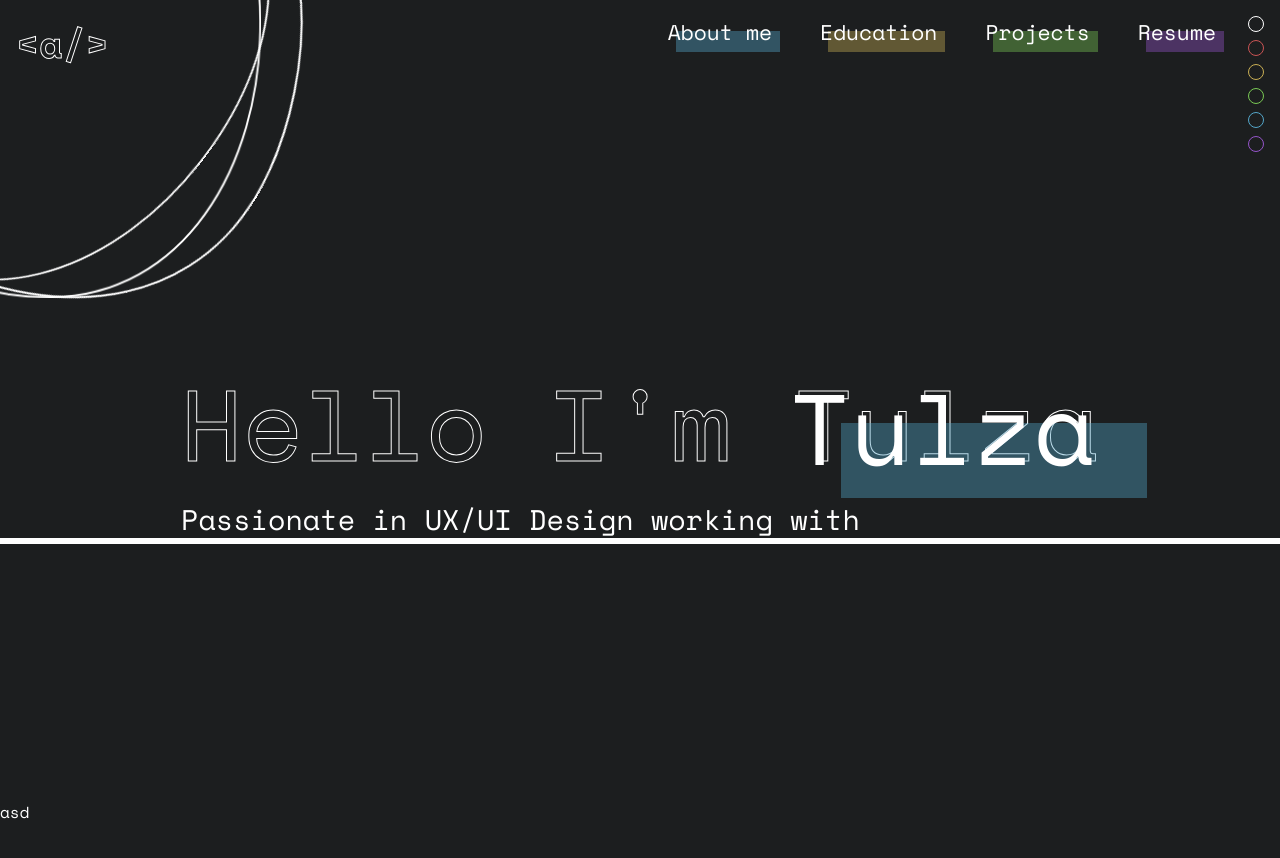
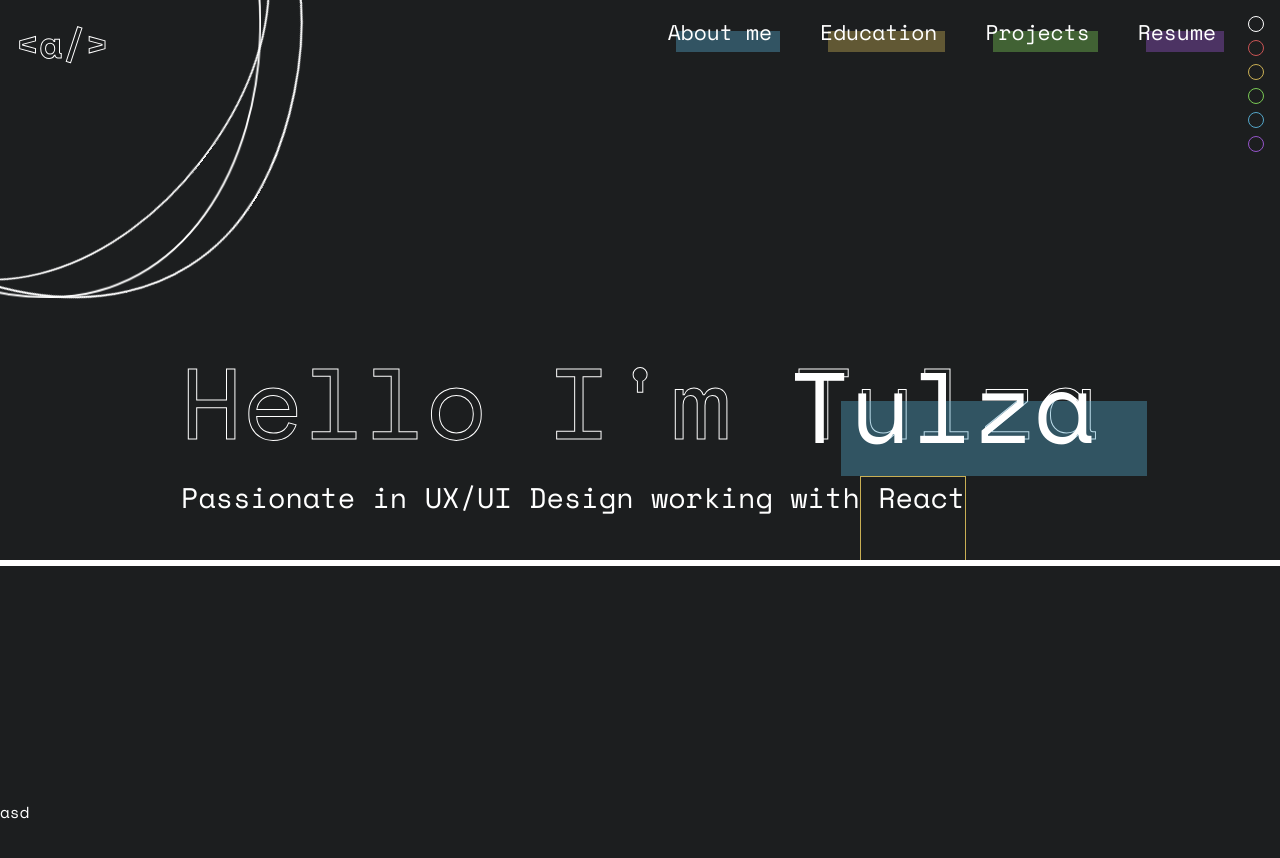
Before and after one commit to tulza/Tulza-dev-old, a React (Vite) app: page / in a window 1280 px wide. Shown: the top 858 px of the page. Built offline with nearby package versions, Linux system fonts and the light colour scheme.

Commit message:
swapping out text

```diff
--- a/src/Components/Navigation/NavigationBar.jsx
+++ b/src/Components/Navigation/NavigationBar.jsx
@@ -1,7 +1,54 @@
 import React from "react";
+import { highlightBox } from "../framer-variant";
+import { motion } from "framer-motion";
+import clsx from "clsx";
+
+const A = () => {
+  return (
+    <>
+      {/* this is <a/> */}
+      <motion.span
+        className="white-stroke cursor-pointer text-3xl font-bold text-transparent"
+        whileHover={{ color: "#fff" }}
+      >
+        &lt;a/&zwnj;&gt;
+      </motion.span>
+    </>
+  );
+};
 
 const NavigationBar = () => {
-  return <div className="sticky bg-accent top-0">NavigationBar</div>;
+  const Button = ({ title, highlight }) => {
+    return (
+      <>
+        <div>
+          <motion.div className="relative cursor-pointer" whileHover="hovered">
+            <span className="text-xl">{title}</span>
+            <motion.div
+              className={clsx(
+                "absolute bottom-[-0.25rem] left-[0.5rem] -z-10 h-2/3 w-full opacity-40",
+                `${highlight}`,
+              )}
+              variants={highlightBox}
+            />
+          </motion.div>
+        </div>
+      </>
+    );
+  };
+  return (
+    <>
+      <div className="flex justify-between p-4">
+        <A />
+        <div className="mr-12 flex gap-12">
+          <Button title="About me" highlight="bg-blue" />
+          <Button title="Education" highlight="bg-yellow" />
+          <Button title="Projects" highlight="bg-green" />
+          <Button title="Resume" highlight="bg-purple" />
+        </div>
+      </div>
+    </>
+  );
 };
 
 export default NavigationBar;
--- /dev/null
+++ b/src/Components/SlideInOutText.jsx
@@ -0,0 +1,33 @@
+import { motion, transform } from "framer-motion";
+import React, { useState } from "react";
+
+const SlideInOutText = () => {
+  const transition = {
+    repeat: Infinity,
+    duration: 0.5,
+    ease: "easeInOut",
+    repeatDelay: 3,
+  };
+
+  const [text, setText] = useState(["React", "React"]);
+  return (
+    <div className="border border-yellow">
+      <motion.div
+        initial={{ opacity: 1 }}
+        animate={{ y: "-60%", opacity: 0 }}
+        transition={transition}
+      >
+        <p>&nbsp;{text[0]}</p>
+      </motion.div>
+      <motion.div
+        initial={{ opacity: 0 }}
+        animate={{ y: "-100%", opacity: 1 }}
+        transition={transition}
+      >
+        <p>&nbsp;{text[1]}</p>
+      </motion.div>
+    </div>
+  );
+};
+
+export default SlideInOutText;
--- /dev/null
+++ b/src/Components/framer-variant.js
@@ -0,0 +1,3 @@
+export const highlightBox = {
+  hovered: { height: "25%" },
+};
--- a/src/Components/pages/Introduction.jsx
+++ b/src/Components/pages/Introduction.jsx
@@ -4,24 +4,9 @@ import { easeIn, motion } from "framer-motion";
 import clsx from "clsx";
 import Section from "../Section.jsx";
 import AnimatedText from "../AnimatedText.jsx";
-
-const highlightBox = {
-  hovered: { height: "25%" },
-};
-
-const A = () => {
-  return (
-    <>
-      {/* this is <a/> */}
-      <motion.span
-        className="white-stroke cursor-pointer text-3xl font-bold text-transparent"
-        whileHover={{ color: "#fff" }}
-      >
-        &lt;a/&zwnj;&gt;
-      </motion.span>
-    </>
-  );
-};
+import SlideInOutText from "../SlideInOutText.jsx";
+import NavigationBar from "../Navigation/NavigationBar.jsx";
+import { highlightBox } from "../framer-variant.js";
 
 const Blobs = () => {
   const rotate = 360;
@@ -80,8 +65,7 @@ const CircleLine = () => {
           stroke,
         )}
         whileHover={{ backgroundColor: fill }}
-        transition={{ duration: 0.05 }}
-        onTransitionEnd={{ duration: 1 }}
+        transition={{ duration: 0.05, restDelta: 1, restSpeed: 1 }}
       />
     );
   };
@@ -98,40 +82,6 @@ const CircleLine = () => {
   );
 };
 
-const Navigation = () => {
-  const Button = ({ title, highlight }) => {
-    return (
-      <>
-        <div>
-          <motion.div className="relative cursor-pointer" whileHover="hovered">
-            <span className="text-xl">{title}</span>
-            <motion.div
-              className={clsx(
-                "absolute bottom-[-0.25rem] left-[0.5rem] -z-10 h-2/3 w-full opacity-40",
-                `${highlight}`,
-              )}
-              variants={highlightBox}
-            />
-          </motion.div>
-        </div>
-      </>
-    );
-  };
-  return (
-    <>
-      <div className="flex justify-between p-4">
-        <A />
-        <div className="mr-12 flex gap-12">
-          <Button title="About me" highlight="bg-blue" />
-          <Button title="Education" highlight="bg-yellow" />
-          <Button title="Projects" highlight="bg-green" />
-          <Button title="Resume" highlight="bg-purple" />
-        </div>
-      </div>
-    </>
-  );
-};
-
 const Introduction = () => {
   const animation = {
     visible: { x: 0, opacity: 1 },
@@ -143,10 +93,10 @@ const Introduction = () => {
       <div>
         <Blobs />
         <CircleLine />
-        <Navigation />
+        <NavigationBar />
       </div>
       {/* centre */}
-      <div className=" pointer-events-none flex h-full items-center justify-center">
+      <div className=" flex h-full items-center justify-center">
         {/* Text */}
         <div>
           {/* big text */}
@@ -175,6 +125,7 @@ const Introduction = () => {
               </motion.div>
             </motion.div>
           </div>
+          <div className="flex text-2xl">
             <AnimatedText
               className="text-2xl"
               text="Passionate in UX/UI Design working with"
@@ -182,6 +133,15 @@ const Introduction = () => {
               stagger={0.025}
               delay={1}
             />
+            <motion.span
+              className="flex items-end"
+              initial={{ opacity: 1 }}
+              animate={{ opacity: 1 }}
+              transition={{ delay: 2 }}
+            >
+              <SlideInOutText />
+            </motion.span>
+          </div>
           <div className="absolute left-0 w-[100vw] outline"></div>
         </div>
       </div>
--- a/src/style/scrollbar.css
+++ b/src/style/scrollbar.css
@@ -9,5 +9,5 @@
   border-radius: 8px;
 }
 ::-webkit-scrollbar-thumb:hover {
-  background: #adadad;
+  background: #888;
 }
```
Also changed, not shown: src/style/styles.css (line endings or trailing spaces). Lines whose indentation alone changed are shown as unchanged.
